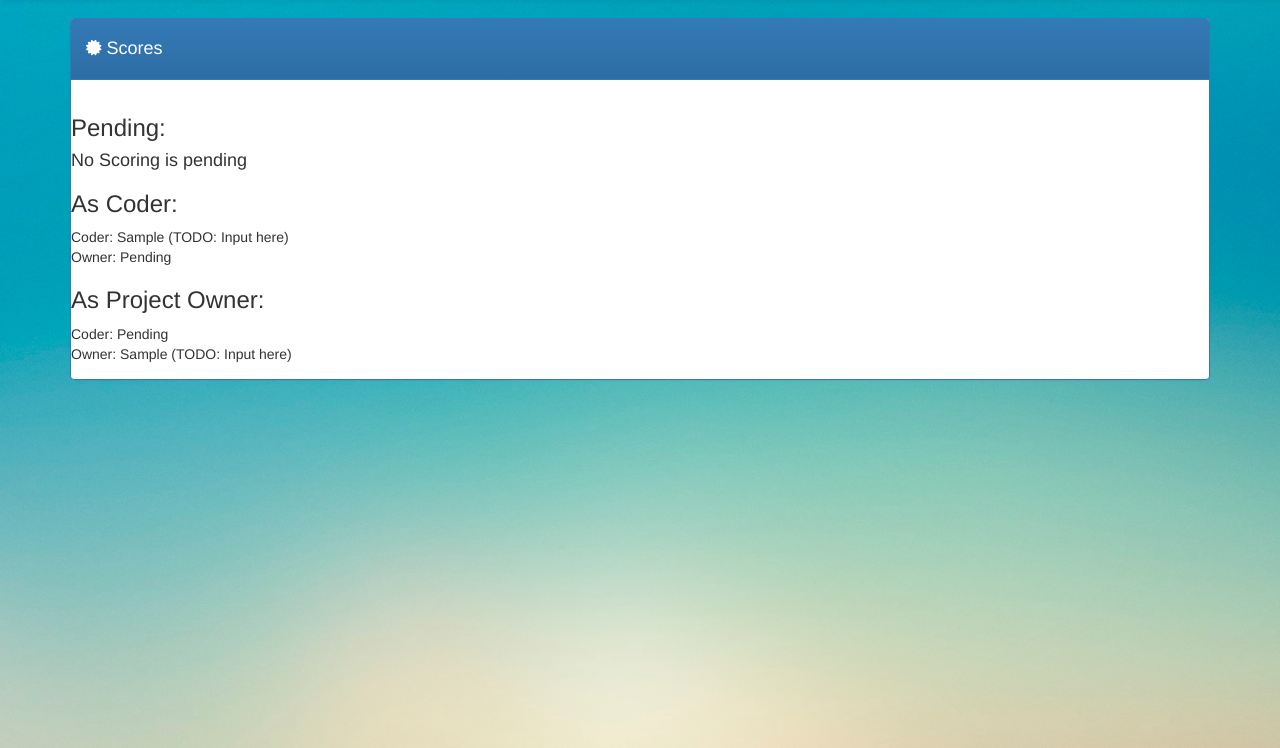
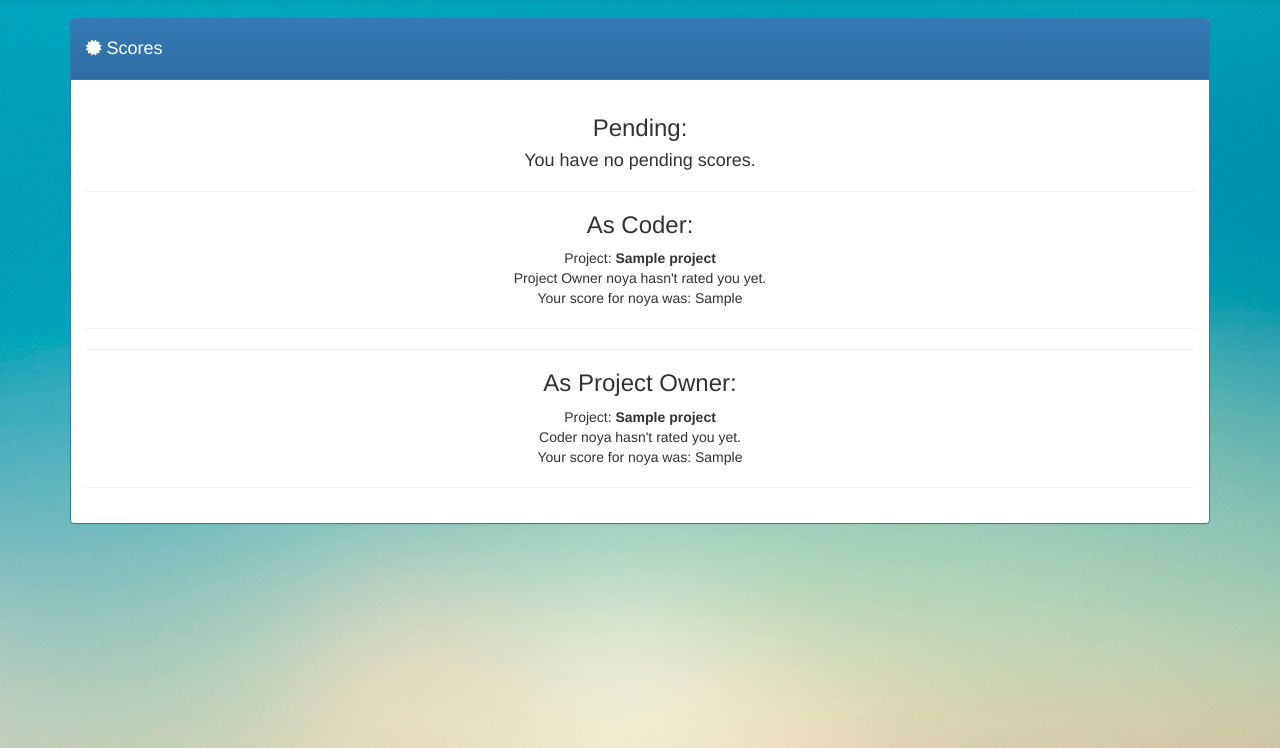
Before and after one commit to brunomaso1/django-rentacoder-webapp, a Django app: page /scores/ in a window 1280 px wide. Shown: the part 52-800 px from the top of the page. Run offline with Django 3.2, Linux system fonts and the light colour scheme; a user stored in the database is signed in; data comes from the database, SQL or seed files in the repository; tables that the repository leaves empty hold one stand-in row (values such as "Sample post"); some libraries are stand-ins or nearby versions.

Commit message:
Progress with Scores view

```diff
--- a/rentacoder_app/templates/views/scores.html
+++ b/rentacoder_app/templates/views/scores.html
@@ -15,62 +15,79 @@
                             </div>
                         </div>
                     </div>
-                    <div class="panel-body">
-                        <div class="row">
+                    <div class="panel-body text-center">
                         <h3>Pending:</h3>
                         {% for score in pending_scores %}
+                            <div class="row">
+                                <div class="col-sm-10">
                                     {% if score.coder == user %}
-                                    <h4>Rate Project Owner {{ score.project.user }} of Project {{ score.project.title }}: </h4>
-
-                                    <form class="register_form form-vertical" action="{% url 'score_owner' score.id %}" method="POST">
+                                        <h4>Rate Project Owner {{ score.project.user }} of
+                                            Project {{ score.project.title }}: </h4>
+                                        <form class="register_form form-vertical"
+                                              action="{% url 'score_owner' score.id %}"
+                                              method="POST">
                                             {% csrf_token %}
                                             {{ score_form.score }}
-                                        <button type="submit" class="btn btn-lg btn-primary btn-block submit_button">
+                                            <button type="submit" class="btn btn-primary center-block">
                                                 Submit
                                             </button>
                                         </form>
-
                                     {% else %}
-                                    <h4>Rate <b>{{ score.coder }}</b> performance as Coder in Project
+                                        <h4>Rate Coder <b>{{ score.coder }}</b> in Project
                                             <i>{{ score.project.title }}</i>:</h4>
 
-                                    <form class="register_form form-vertical" action="{% url 'score_coder' score.id %}" method="POST">
+                                        <form class="register_form form-vertical"
+                                              action="{% url 'score_coder' score.id %}"
+                                              method="POST">
                                             {% csrf_token %}
                                             {{ score_form.score }}
-                                        <button type="submit" class="btn btn-lg btn-primary btn-block submit_button">
+                                            <button type="submit" class="btn btn-primary center-block">
                                                 Submit
                                             </button>
                                         </form>
                                     {% endif %}
+                                </div>
+                            </div>
                         {% empty %}
-                                <h4>No Scoring is pending</h4>
+                            <h4>You have no pending scores.</h4>
                         {% endfor %}
+                        <hr>
                         <h3>As Coder:</h3>
                         {% for score in coder_scores %}
-                                {% if score.owner_score > 0 and coder_score > 0 %}
+                            Project: <b>{{ score.project.title }}</b><br>
+                            {% if score.owner_score > 0 and score.coder_score > 0 %}
                                 <!--show full score-->
-                                    Coder: {{ score.coder_score }}<br>
-                                    Owner: {{ score.owner_score }}
+                                Project Owner {{ score.project.us }} rated you: {{ score.coder_score }}<br>
+                                Your score for {{ score.project.user }} was: {{ score.owner_score }}
+                            {% elif score.owner_score > 0 %}
+                                <!--show pending score-->
+                                You need to rate Coder {{ score.coder }} to see this score.<br>
                             {% else %}
-                                    <!--show pending scores-->
-                                    Coder: {{ score.coder_score }} (TODO: Input here)<br>
-                                    Owner: Pending
+                                <!--show pending score-->
+                                Project Owner {{ score.project.user }} hasn't rated you yet.<br>
+                                Your score for {{ score.project.user }} was: {{ score.owner_score }}
                             {% endif %}
+                            <hr>
                         {% empty %}
                             <h5>You have no scores yet.</h5>
                         {% endfor %}
-
+                        <hr>
                         <h3>As Project Owner:</h3>
                         {% for score in owner_scores %}
-                                {% if score.owner_score > 0 and coder_score > 0 %}
+                            Project: <b>{{ score.project.title }}</b><br>
+                            {% if score.owner_score > 0 and score.coder_score > 0 %}
                                 <!--show full score-->
-                                    Coder: {{ score.coder_score }}<br>
-                                    Owner: {{ score.owner_score }}
+                                Coder {{ score.coder }} rated you: {{ score.owner_score }}<br>
+                                Your score for {{ score.coder }} was: {{ score.coder_score }}
+                            {% elif score.owner_score > 0 %}
+                                <!--show pending score-->
+                                You need to rate Owner {{ score.coder }} to see this score.<br>
                             {% else %}
                                 <!--show pending score-->
-                                    Coder: Pending<br>
-                                    Owner: {{ score.owner_score }} (TODO: Input here)<br>
+                                Coder {{ score.coder }} hasn't rated you yet.<br>
+                                Your score for {{ score.coder }} was: {{ score.coder_score }}
                             {% endif %}
+                            <hr>
                         {% empty %}
                             <h5>You have no scores yet.</h5>
                         {% endfor %}
--- a/rentacoder_app/views.py
+++ b/rentacoder_app/views.py
@@ -397,6 +397,7 @@ def score_coder(request, pk):
     score_object = ProjectScore.objects.get(pk=pk)
     score_object.coder_score = request.POST.get('score')
     score_object.save()
+    log.info("Owner {} rated Coder {}: {}".format(request.user, score_object.coder, score_object.coder_score))
     return redirect(reverse('scores'))
 
 
@@ -404,4 +405,5 @@ def score_owner(request, pk):
     score_object = ProjectScore.objects.get(pk=pk)
     score_object.owner_score = request.POST.get('score')
     score_object.save()
+    log.info("Coder {} rated Owner {}: {}".format(request.user, score_object.project.user, score_object.owner_score))
     return redirect(reverse('scores'))
```
Lines whose indentation alone changed are shown as unchanged.
